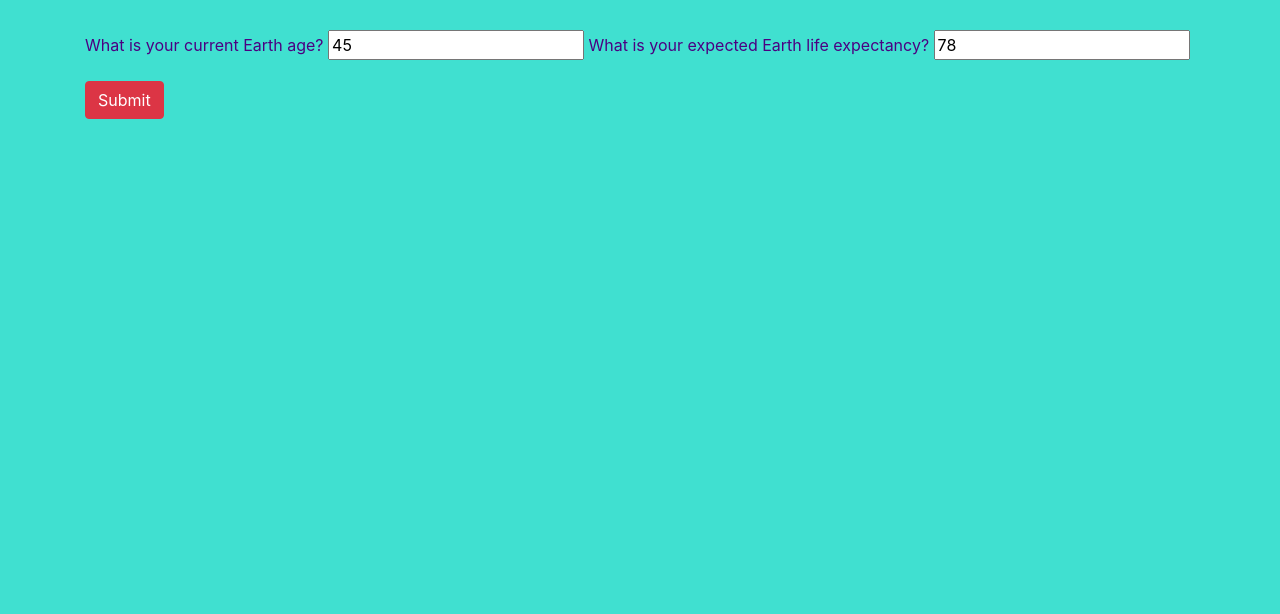
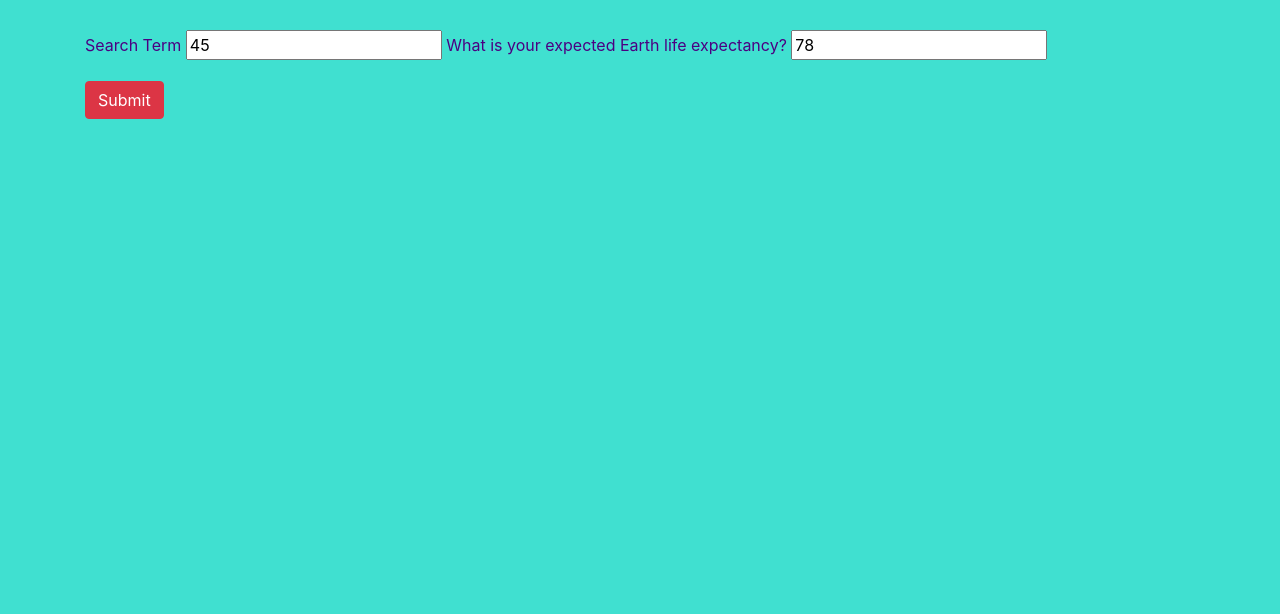
Before and after one commit to austinschrader/api-exchange-rate, a website built with webpack: page src/index.html in a window 1280 px wide. Shown: the part 186-800 px from the top of the page. Built offline with nearby package versions, Linux system fonts and the light colour scheme.

Commit message:
Update search value inform

```diff
--- a/src/index.html
+++ b/src/index.html
@@ -13,8 +13,8 @@
     </div>
     <form id="formOne">
       <div class="form-group">
-        <label for="earth-age"> What is your current Earth age? </label>
-        <input id="earth-age" type="text" value="45" />
+        <label for="search-term">Search Term</label>
+        <input id="search-term" type="text" value="45" />
         <label for="life-expectancy">What is your expected Earth life expectancy?
         </label>
         <input id="life-expectancy" type="text" value="78" />
```
